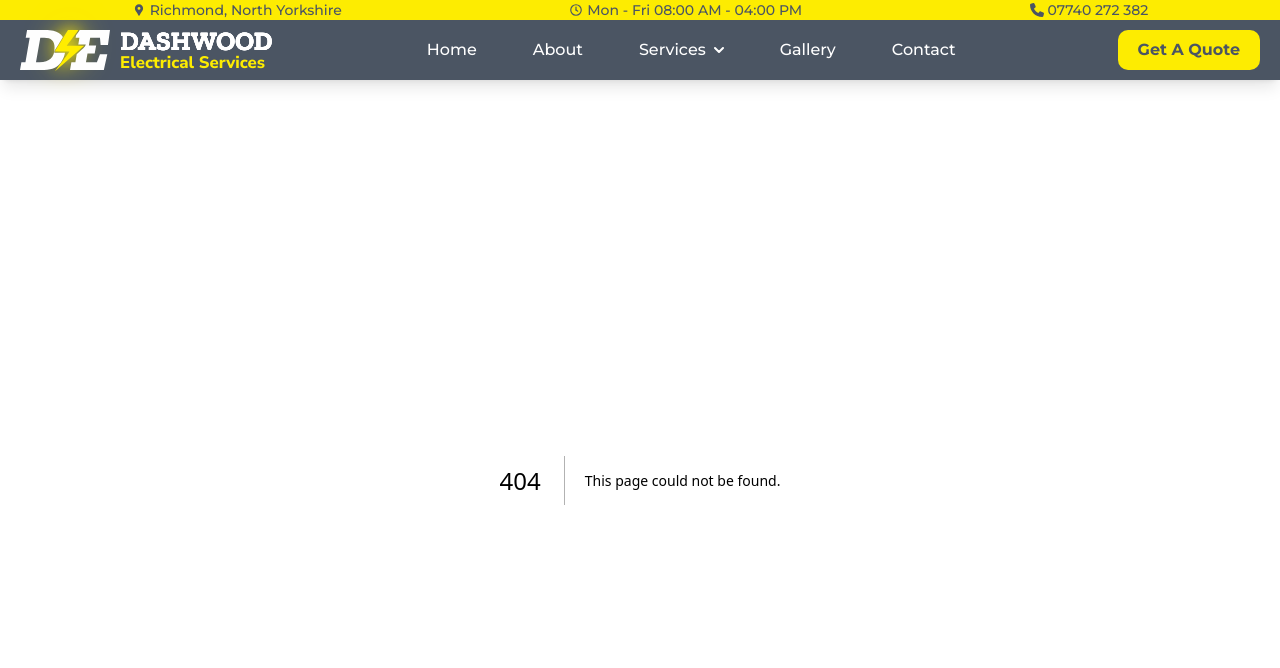
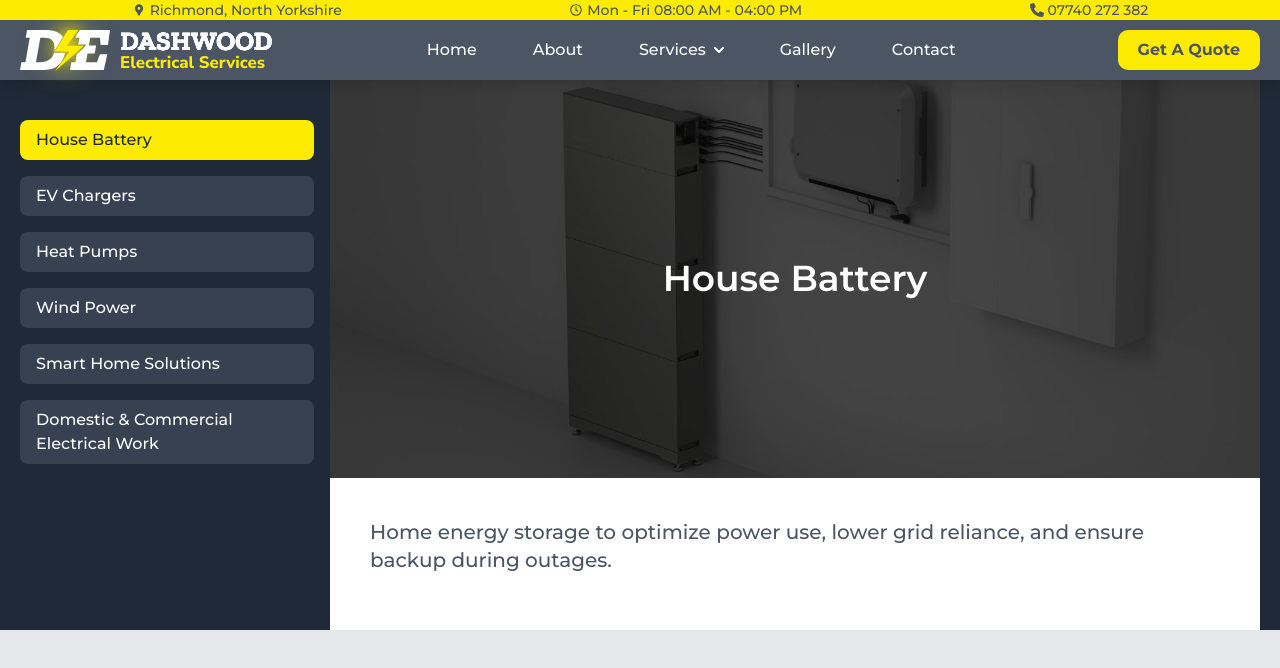
Before and after one commit to arikannee/dashwood, a Next.js app: page /services in a window 1280 px wide. Before the commit this address had no page. Shown: the top 668 px of the page. Built offline with nearby package versions, Linux system fonts and the light colour scheme.

Commit message:
add service page

```diff
--- a/app/components/contect-home/ContactHome.js
+++ b/app/components/contect-home/ContactHome.js
@@ -10,6 +10,7 @@ export default function ContactHome() {
   useEffect(() => {
     const observer = new IntersectionObserver(
       ([entry]) => {
+        // Toggle image based on whether the section is in view
         setIsLightImage(entry.isIntersecting);
       },
       { threshold: 0.5 } // Trigger when at least 50% of the section is visible
@@ -17,7 +18,10 @@ export default function ContactHome() {
 
     if (sectionRef.current) observer.observe(sectionRef.current);
 
-    return () => observer.unobserve(sectionRef.current);
+    return () => {
+      // Only unobserve if sectionRef.current exists
+      if (sectionRef.current) observer.unobserve(sectionRef.current);
+    };
   }, []);
 
   // Function to handle form submission
--- a/app/components/header/navbar/Navbar.js
+++ b/app/components/header/navbar/Navbar.js
@@ -97,7 +97,7 @@ const Navbar = () => {
         <ul className="flex flex-col font-medium  mt-4 border border-gray-300 rounded-lg lg:space-x-8 lg:flex-row lg:mt-0 lg:border-0 mb-0">
           <li>
             <Link
-              href="#"
+              href="/"
               className="block py-2 px-3 hover:text-[#fdec01]"
               aria-current="page"
             >
@@ -144,7 +144,7 @@ const Navbar = () => {
                 {servicesData.map((service, index) => (
                   <li key={index}>
                     <Link
-                      href={`/${service.link}`}
+                      href={`/services?service=${service.link}`}
                       className="block px-4 py-2 hover:bg-gray-500 hover:text-[#fdec01]"
                     >
                       {service.title}
--- a/app/components/services-home/ServicesHome.js
+++ b/app/components/services-home/ServicesHome.js
@@ -47,7 +47,7 @@ export default function ServicesHome() {
               key={index}
               className="bg-white p-5 pt-10 col-span-12 sm:col-span-6 lg:col-span-4 text-center rounded-lg hover:scale-105 ease-in-out duration-300"
             >
-              <a href={`services/${service.link}`}>
+              <a href={`/services?service=${service.link}`}>
                 <img
                   src={`/images/icon/${service.icon}`}
                   className="w-14 m-auto pb-4 icon"
--- /dev/null
+++ b/app/services/page.js
@@ -0,0 +1,76 @@
+"use client";
+import { useState, useEffect } from "react";
+import { useSearchParams } from "next/navigation";
+import servicesData from "@/data/services-data";
+
+export default function Services() {
+  const searchParams = useSearchParams();
+  const service = searchParams.get("service"); // Get the 'service' query parameter
+  const [activeTab, setActiveTab] = useState(service || servicesData[0].link);
+
+  useEffect(() => {
+    if (service) {
+      setActiveTab(service);
+    }
+  }, [service]);
+
+  const handleTabClick = (tabLink) => {
+    setActiveTab(tabLink);
+    window.history.replaceState(null, "", `/services?service=${tabLink}`);
+  };
+
+  return (
+    <div className="bg-gray-800">
+      <div className="container lg">
+        <div className="flex flex-col lg:flex-row bg-gray-100">
+          {/* Sidebar Tabs */}
+          <div className="lg:w-1/4 bg-gray-800 py-4 lg:pr-4 pt-10 flex flex-col gap-2 lg:gap-4">
+            {servicesData.map((service) => (
+              <button
+                key={service.link}
+                onClick={() => handleTabClick(service.link)}
+                className={`w-full lg:text-left text-center px-4 py-2 rounded-lg font-medium transition
+            ${
+              activeTab === service.link
+                ? "bg-[#fdec01] text-gray-800"
+                : "bg-gray-700 text-white hover:bg-[#fdec01] hover:bg-opacity-50 hover:text-white"
+            }
+          `}
+              >
+                {service.title}
+              </button>
+            ))}
+          </div>
+
+          {/* Content Section */}
+          <div className="flex-1  bg-white flex justify-center">
+            <div>
+              {servicesData
+                .filter((service) => service.link === activeTab)
+                .map((service) => (
+                  <div key={service.link}>
+                    <div
+                      className="bg-cover bg-center bg-no-repeat md:h-[300px] lg:h-[400px] w-full h-[200px] "
+                      style={{
+                        backgroundImage: `url(/images/services/${service.image})`,
+                      }}
+                    >
+                      <div className="bg-black w-full h-full bg-opacity-70 flex items-center justify-center -mt-[2px]">
+                        <h2 className="text-2xl lg:text-4xl font-semibold text-white mb-0">
+                          {service.title}
+                        </h2>
+                      </div>
+                    </div>
+
+                    <p className="text-gray-600 text-lg lg:text-xl p-6 lg:p-10">
+                      {service.description}
+                    </p>
+                  </div>
+                ))}
+            </div>
+          </div>
+        </div>
+      </div>
+    </div>
+  );
+}
--- a/data/services-data.js
+++ b/data/services-data.js
@@ -3,6 +3,7 @@ const servicesData = [
     title: "House Battery",
     link: "house-battery",
     icon: "house-battery.svg",
+    image: "house-battery.jpg",
     description:
       "Home energy storage to optimize power use, lower grid reliance, and ensure backup during outages.",
   },
@@ -18,6 +19,7 @@ const servicesData = [
     title: "EV Chargers",
     link: "ev-chargers",
     icon: "ev-charger.svg",
+    image: "ev-charger.jpg",
     description:
       "Install electric vehicle charging stations at your home or workplace for convenient and eco-friendly transportation.",
   },
```
Also changed, not shown: public/images/services/ev-charger.jpg (added), public/images/services/house-battery.jpg (added).
